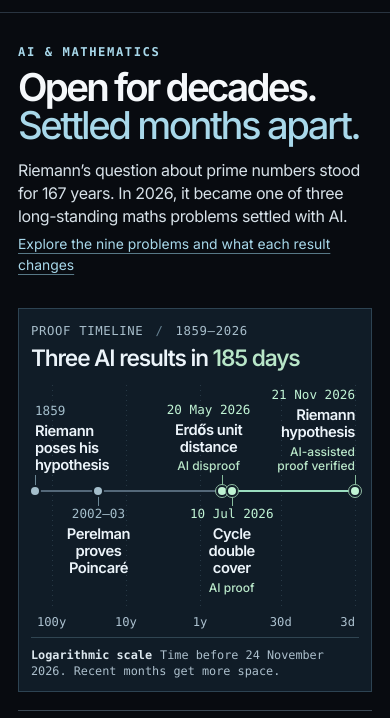
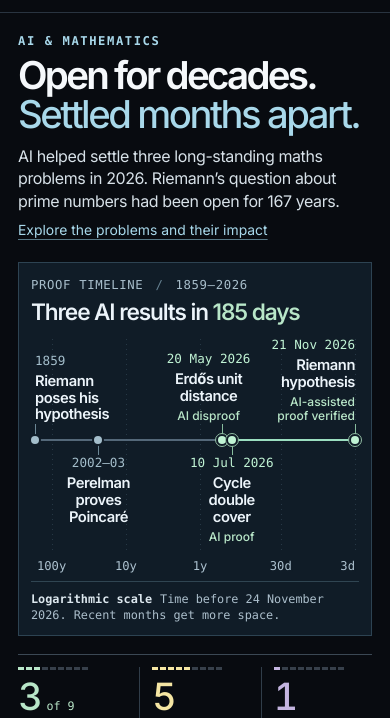
Before and after one commit to BlueClarityOne/math-timeline, a plain HTML site: page index.html in a window 390 px wide. Shown: the part 50-768 px from the top of the page. Drawn offline with Linux system fonts and the light colour scheme.

Commit message:
Tighten the introduction and preserve small-screen chart clearance

```diff
--- a/index.html
+++ b/index.html
@@ -203,11 +203,11 @@ button:focus-visible,a:focus-visible,summary:focus-visible,input:focus-visible,s
   .record>summary {gap:18px;grid-template-columns:minmax(0,1fr) minmax(0,1fr) 14px}
 }
 @media(max-width:720px) {
-  .hero-copy {display:flex;align-items:stretch;gap:14px;justify-content:center;padding-block:clamp(18px,3.8vh,48px)}
+  .hero-copy {display:flex;align-items:stretch;gap:11px;justify-content:center;padding-block:clamp(14px,2.25vh,28px)}
   .hero-heading h1 {font-size:clamp(2.4rem,8.8vw,3.6rem);margin:8px 0 0}.hero-purpose{max-width:55ch;padding:0}
   .hero-purpose p {font-size:1rem;line-height:1.42}.hero-purpose a {font-size:.87rem;margin-top:7px}
   .proof-history{padding:14px 12px 11px}.history-header{align-items:start}.plot-key{display:none}
-  .history-scale{height:248px;margin:10px 4px 0}.axis-guides i{display:none}.axis-guides small{display:block}
+  .history-scale{height:238px;margin:10px 4px 0}.axis-guides i{display:none}.axis-guides small{display:block}
   .history-events a {width:min(27cqw,140px);padding-bottom:20px}
   .history-events li:nth-child(even) a{padding-top:20px}
   .history-events b{font-size:.92rem}.history-events em{font-size:.75rem}
@@ -219,7 +219,9 @@ button:focus-visible,a:focus-visible,summary:focus-visible,input:focus-visible,s
   .record .question,.impact-blurb{font-size:.97rem}.record-name{font-size:1.22rem}
   .impact-heading{min-height:20px}.impact-heading strong{font-size:1.35rem}.impact-blurb{margin-top:4px}
 }
-@media(max-width:380px){.history-scale{height:274px}.history-events b{font-size:.86rem}.hero-heading h1{font-size:2.13rem}.plot-caption{font-size:.72rem}.stat small.breakdown{display:none}}
+@media(max-width:720px){.totals{padding-block:12px 15px}.stat small{display:none}.stat b{font-size:.92rem}.stat strong{font-size:2.35rem}}
+@media(max-width:380px){.history-scale{height:235px}.history-events b{font-size:.86rem}.hero-heading h1{font-size:2.13rem}.plot-caption{font-size:.72rem}.stat small.breakdown{display:none}}
+@media(max-width:350px){.history-scale{height:292px}}
 @media print{.night>.wrap{min-height:0}.hero-copy{padding-block:20px}.proof-link,.nav nav,footer,.skip{display:none}.night,.mast,.stakes{background:white;color:black}.hero h1 em,.stat b,.stat small,.lede,.stake-text p{color:#222}.catalogue{padding-block:20px}}
 </style>
 </head>
@@ -239,8 +241,8 @@ button:focus-visible,a:focus-visible,summary:focus-visible,input:focus-visible,s
           <div class="hero-copy">
             <div class="hero-heading"><p class="kicker">AI &amp; mathematics</p>
               <h1 id="hero-title">Open for decades.<br><em>Settled months apart.</em></h1></div>
-            <div class="hero-purpose"><p>Riemann’s question about prime numbers stood for 167 years. In 2026, it became one of three long-standing maths problems settled with AI.</p>
-              <a href="#index">Explore the nine problems and what each result changes</a></div>
+            <div class="hero-purpose"><p>AI helped settle three long-standing maths problems in 2026. Riemann’s question about prime numbers had been open for 167 years.</p>
+              <a href="#index">Explore the problems and their impact</a></div>
           </div>
           <section class="proof-history" id="timeline" aria-labelledby="timeline-title">
             <div class="history-header"><div><p class="plot-label">Proof timeline <span> / </span> 1859–2026</p>
```
